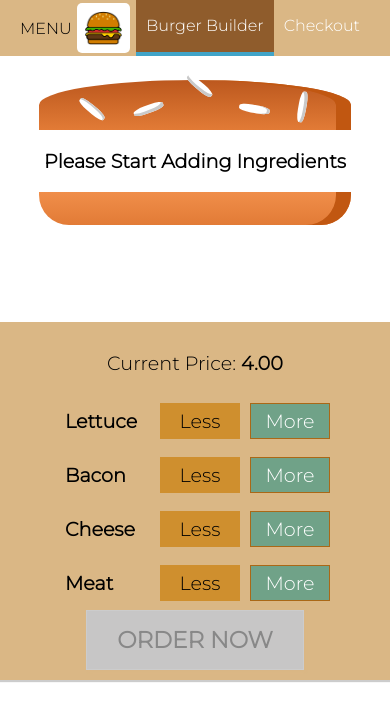
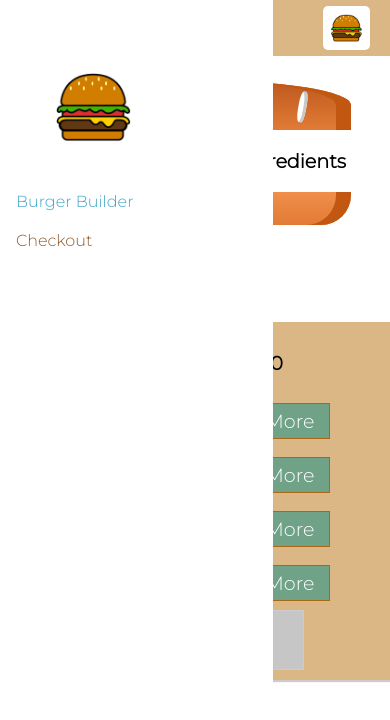
Before and after one commit to MelNesbitt12/order-up, a React (Create React App) app: page / in a window 390 px wide. Shown: the top 720 px of the page. Built offline with nearby package versions, Linux system fonts and the light colour scheme.

Commit message:
Added mobile responsiveness and SideMenu component

```diff
--- a/src/components/Layout/Layout.js
+++ b/src/components/Layout/Layout.js
@@ -2,10 +2,12 @@
 import Aux from '../../hoc/Aux'
 import classes from './Layout.module.css'
 import Toolbar from '../Navigation/Toolbar/Toolbar'
+import SideMenu from '../Navigation/SideMenu/SideMenu'
 
 const layout = ( props ) => (
   <Aux>
     <Toolbar />
+    <SideMenu />
     <main className={classes.Content}>
       {props.children}
     </main>
--- a/src/components/Logo/Logo.js
+++ b/src/components/Logo/Logo.js
@@ -3,7 +3,7 @@
 import classes from './Logo.module.css'
 
 const logo = (props) => (
-  <div className={classes.Logo}>
+  <div className={classes.Logo} style={{height: props.height}}>
     <img src={burgerLogo} alt="Order Up"/>
   </div>
 )
--- a/src/components/Logo/Logo.module.css
+++ b/src/components/Logo/Logo.module.css
@@ -1,7 +1,7 @@
 .Logo {
   background-color: white;
   padding: 8px;
-  height: 90%;
+  height: 100%;
   box-sizing: border-box;
   border-radius: 5px;
 }
--- a/src/components/Navigation/NavigationItems/NavigationItem/NavigationItem.module.css
+++ b/src/components/Navigation/NavigationItems/NavigationItem/NavigationItem.module.css
@@ -1,20 +1,41 @@
+.NavigationItem {
+  margin: 10px 0;
+  box-sizing: border-box;
+  display: block;
+  width: 100%;
+}
+
+.NavigationItem a {
+  color: #8f5c2c;
+  text-decoration: none;
+  width: 100%;
+  box-sizing: border-box;
+  display: block;
+}
+
+.NavigationItem a:hover,
+.NavigationItem a:active,
+.NavigationItem a.active {
+  color: #40A4C8;
+}
+
+
+
+/* media queries for bigger devices */
+@media (min-width: 500px) {
   .NavigationItem {
     margin: 0;
-  box-sizing: border-box;
     display: flex;
     height: 100%;
+    width: auto;
     align-items: center;
   }
 
   .NavigationItem a {
     color: white;
-  text-decoration: none;
     height: 100%;
     padding: 16px 10px;
     border-bottom: 4px solid transparent;
-  /* height should include padding and border */
-  box-sizing: border-box;
-  display: block;
   }
 
   .NavigationItem a:hover,
@@ -24,3 +45,4 @@
     border-bottom: 4px solid #40A4C8;
     color: white;
   }
+}
--- a/src/components/Navigation/NavigationItems/NavigationItems.module.css
+++ b/src/components/Navigation/NavigationItems/NavigationItems.module.css
@@ -4,7 +4,14 @@
   /* going to be added to an unordered list, so don't want default list style */
   list-style: none;
   display: flex;
+  flex-flow: column;
   align-items: center;
   /* full height of toolbar */
   height: 100%;
 }
+
+@media(min-width: 500px) {
+  .NavigationItems {
+    flex-flow: row;
+  }
+}
--- a/src/components/Navigation/SideMenu/SideMenu.js
+++ b/src/components/Navigation/SideMenu/SideMenu.js
@@ -0,0 +1,24 @@
+import React from 'react'
+import Logo from '../../Logo/Logo'
+import NavigationItems from '../NavigationItems/NavigationItems'
+import classes from './SideMenu.module.css'
+
+// side menu component
+const sideMenu = ( props ) => {
+  // conditionally attach different CSS classes to show animation when menu is shown
+  return (
+    <div className={classes.SideMenu}>
+      <div className={classes.Logo}>
+        <Logo />
+      </div>
+      <nav>
+        <NavigationItems />
+      </nav>
+    </div>
+  )
+}
+
+export default sideMenu
+
+
+// toggle button
--- /dev/null
+++ b/src/components/Navigation/SideMenu/SideMenu.module.css
@@ -0,0 +1,35 @@
+.SideMenu {
+  /* should always be on page even when scrolling */
+  position: fixed;
+  width: 280px;
+  max-width: 70%;
+  height: 100%;
+  left: 0;
+  top: 0;
+  /* side menu should be above backdrop */
+  z-index: 200;
+  background-color: white;
+  padding: 32px 16px;
+  box-sizing: border-box;
+  transition: transform 0.3s ease-out;
+}
+
+@media (min-width: 500px) {
+  .SideMenu {
+    /* cannot see the side menu on bigger devices */
+    display: none;
+  }
+}
+
+.Open {
+  transform: translateX(0)
+}
+
+.Close {
+  transform: translateX(-100%)
+}
+
+.Logo {
+  height: 11%;
+  margin: 32px;
+}
--- a/src/components/Navigation/Toolbar/Toolbar.js
+++ b/src/components/Navigation/Toolbar/Toolbar.js
@@ -6,8 +6,10 @@
 const toolbar = ( props ) => (
   <header className={classes.Toolbar}>
     <div>MENU</div>
-    <Logo />
-    <nav>
+    <div className={classes.Logo}>
+      <Logo />
+    </div>
+    <nav className={classes.DesktopOnly}>
       <NavigationItems />
     </nav>
   </header>
--- a/src/components/Navigation/Toolbar/Toolbar.module.css
+++ b/src/components/Navigation/Toolbar/Toolbar.module.css
@@ -22,3 +22,13 @@
 .Toolbar nav {
   height: 100%;
 }
+
+.Logo {
+  height: 80%
+}
+
+@media (max-width: 499px) {
+  .DesktopOnly {
+    display: none;
+  }
+}
```
Also changed, not shown: 2 other files (tests, documents, lock files or other folders). Lines whose indentation alone changed are shown as unchanged.
